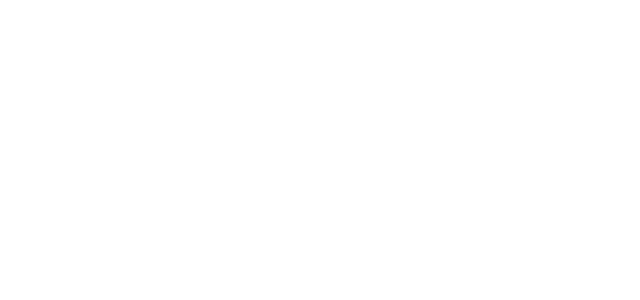
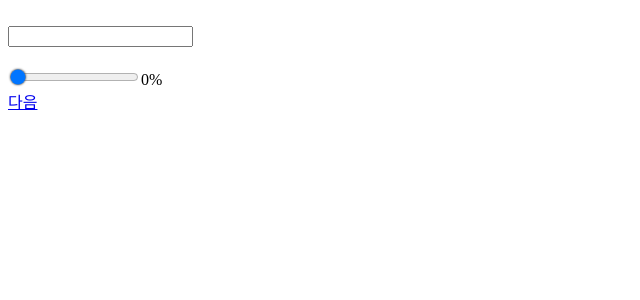
Before and after one commit to Chohyejin53/toyproject, a React (Create React App) app in the folder test_local_storage/: page /bartype in a window 1280 px wide. Before the commit this address had no page. Shown: the top 300 px of the page, without its empty margins (0-640 px from the left). Built offline with nearby package versions, Linux system fonts and the light colour scheme.

Commit message:
[230410] 프로그래스바 별도 생성

```diff
--- a/test_local_storage/src/App.js
+++ b/test_local_storage/src/App.js
@@ -1,5 +1,6 @@
 import React, { useState } from "react";
 import { Route, Routes } from "react-router-dom";
+import BarType from "./pages/BarType";
 import About from "./pages/About";
 import Home from "./pages/Home";
 import SaveInfo from "./pages/SaveInfo.jsx";
@@ -24,6 +25,10 @@
       <Routes>
         <Route path="/" element={<Home />} />
         <Route
+          path="/bartype"
+          element={<BarType savedInputs={savedInputs} />}
+        />
+        <Route
           path="/about"
           element={<About onSave={handleSave} savedInputs={savedInputs} />}
         />
--- a/test_local_storage/src/pages/About.jsx
+++ b/test_local_storage/src/pages/About.jsx
@@ -2,29 +2,35 @@
 import { Link } from "react-router-dom";
 
 const About = () => {
-  // 상태 변수로 input 값을 관리
   const [inputValue, setInputValue] = useState("");
 
-  // 저장 버튼 클릭 이벤트 처리 함수
-  const handleClick = () => {
-    localStorage.setItem(
-      `saveInput_${Date.now()}`,
-      JSON.stringify({ text: inputValue })
-    );
+  const handleInputChange = (event) => {
+    setInputValue(event.target.value);
+  };
+
+  const handleSaveClick = () => {
+    const data = {
+      emotion_text: inputValue,
+    };
+    localStorage.setItem(`about_${Date.now()}`, JSON.stringify(data));
     setInputValue("");
   };
 
   return (
     <div>
-      <input
-        type="text"
-        value={inputValue}
-        onChange={(event) => setInputValue(event.target.value)}
-      />
-      <button id="saveButton" onClick={handleClick}>
-        저장하기
-      </button>
-      <Link to="/saveinfo">저장된 값 보기</Link>
+      <h2>감정 쓰기</h2>
+      <div>
+        <input
+          id="emotion_text"
+          type="text"
+          value={inputValue}
+          onChange={handleInputChange}
+        />
+      </div>
+      <button onClick={handleSaveClick}>저장하기</button>
+      <div>
+        <Link to="/saveinfo">저장된 값 보기</Link>
+      </div>
     </div>
   );
 };
--- /dev/null
+++ b/test_local_storage/src/pages/BarType.jsx
@@ -0,0 +1,59 @@
+import React, { useState } from "react";
+import { Link } from "react-router-dom";
+import "./BarType.scss";
+
+const BarType = () => {
+  const [inputValue, setInputValue] = useState("");
+  const [percent, setPercent] = useState(0);
+
+  const handleInputChange = (event) => {
+    setInputValue(event.target.value);
+  };
+
+  const handlePercentChange = (event) => {
+    setPercent(event.target.value);
+  };
+
+  const handleNextClick = () => {
+    // const data = {
+    //   emotion_title: inputValue,
+    //   percent: percent,
+    // };
+    // localStorage.setItem(`bar_${Date.now()}`, JSON.stringify(data));
+
+    const data = {
+      text: inputValue,
+      percent: percent,
+      emotion_text: "감정 설명을 입력해주세요.",
+    };
+    localStorage.setItem(`bar_${Date.now()}`, JSON.stringify(data));
+  };
+
+  return (
+    <div>
+      <h2>
+        <input
+          id="emotion_title"
+          type="text"
+          value={inputValue}
+          onChange={handleInputChange}
+        />
+      </h2>
+      <input
+        type="range"
+        min={0}
+        max={100}
+        value={percent}
+        onChange={handlePercentChange}
+      />
+      <span id="percent">{percent}%</span>
+      <div>
+        <Link to="/about" onClick={handleNextClick}>
+          다음
+        </Link>
+      </div>
+    </div>
+  );
+};
+
+export default BarType;
--- /dev/null
+++ b/test_local_storage/src/pages/BarType.scss
@@ -0,0 +1,39 @@
+// Thumb
+input[type=”range”]::-webkit-slider-thumb
+input[type=”range”]::-moz-range-thumb
+input[type=”range”]::-ms-thumb
+
+// Track
+input[type=”range”]::-webkit-slider-runnable-track
+input[type=”range”]::-moz-range-track
+input[type=”range”]::-ms-track
+
+input[type="range"] {
+  -webkit-appearance: none;
+  margin-right: 15px;
+  width: 200px;
+  height: 7px;
+  background: rgba(255, 255, 255, 0.6);
+  border-radius: 5px;
+  background-image: linear-gradient(#ff4500, #ff4500);
+  background-size: 70% 100%;
+  background-repeat: no-repeat;
+}
+
+input[type="range"]::-webkit-slider-thumb {
+  -webkit-appearance: none;
+  height: 20px;
+  width: 20px;
+  border-radius: 50%;
+  background: #ff4500;
+  cursor: ew-resize;
+  box-shadow: 0 0 2px 0 #555;
+  transition: background 0.3s ease-in-out;
+}
+
+input[type="range"]::-webkit-slider-runnable-track {
+  -webkit-appearance: none;
+  box-shadow: none;
+  border: none;
+  background: transparent;
+}
--- a/test_local_storage/src/pages/Home.jsx
+++ b/test_local_storage/src/pages/Home.jsx
@@ -6,7 +6,7 @@
     <div>
       <h1>감정 저장소</h1>
       <span>
-        <Link to="/About"> 입장하기</Link>
+        <Link to="/BarType"> 입장하기</Link>
       </span>
     </div>
   );
--- a/test_local_storage/src/pages/SaveInfo.jsx
+++ b/test_local_storage/src/pages/SaveInfo.jsx
@@ -1,45 +1,214 @@
-import React, { useState } from "react";
+// import React, { useState, useEffect } from "react";
+// import "./SaveInfo.scss";
+
+// const SaveInfo = () => {
+//   const [dataList, setDataList] = useState([]);
+
+//   useEffect(() => {
+//     const keys = Object.keys(localStorage).filter(
+//       (key) => key.startsWith("bar_") || key.startsWith("about_")
+//     );
+//     const dataList = keys.map((key) => {
+//       const data = JSON.parse(localStorage.getItem(key));
+//       return { ...data, key };
+//     });
+//     setDataList(dataList);
+//   }, []);
+
+//   const handleDeleteClick = (key) => {
+//     localStorage.removeItem(key);
+//     setDataList((prevDataList) =>
+//       prevDataList.filter((data) => data.key !== key)
+//     );
+//   };
+
+//   const handleAllDeleteClick = () => {
+//     localStorage.clear();
+//     setDataList([]);
+//   };
+
+//   return (
+//     <div>
+//       <h1>저장된 값 목록</h1>
+//       <button onClick={handleAllDeleteClick}>전체 삭제</button>
+//       <div>
+//         {dataList.map((data) => (
+//           <div key={data.key}>
+//             <div>
+//               {[data.percent, data.emotion_title].map((item, index) => (
+//                 <span key={index}>{item} </span>
+//               ))}
+//             </div>
+//             {data.emotion_text && <div>{data.emotion_text}</div>}
+//             <button onClick={() => handleDeleteClick(data.key)}>삭제</button>
+//           </div>
+//         ))}
+//       </div>
+//     </div>
+//   );
+// };
+
+// // export default SaveInfo;
+
+// import React, { useState, useEffect } from "react";
+// import "./SaveInfo.scss";
+
+// const SaveInfo = () => {
+//   const [dataList, setDataList] = useState([]);
+
+//   useEffect(() => {
+//     const keys = Object.keys(localStorage).filter(
+//       (key) => key.startsWith("bar_") || key.startsWith("about_")
+//     );
+//     const dataList = keys.map((key) => {
+//       const data = JSON.parse(localStorage.getItem(key));
+//       return { ...data, key };
+//     });
+//     setDataList(dataList);
+//   }, []);
+
+//   const handleDeleteClick = (key) => {
+//     localStorage.removeItem(key);
+//     setDataList((prevDataList) =>
+//       prevDataList.filter((data) => data.key !== key)
+//     );
+//   };
+
+//   const handleAllDeleteClick = () => {
+//     localStorage.clear();
+//     setDataList([]);
+//   };
+
+//   return (
+//     <div>
+//       <h1>저장된 값 목록</h1>
+//       <button onClick={handleAllDeleteClick}>전체 삭제</button>
+//       {dataList.map((data, index) => (
+//         <div key={data.key}>
+//           <div>
+//             {[`${data.percent}%`, data.emotion_title].map((item, index) => (
+//               <span key={index}>{item} </span>
+//             ))}
+//           </div>
+//           {data.emotion_text && <div>{data.emotion_text}</div>}
+//           {index === dataList.length - 1 && (
+//             <button onClick={() => handleDeleteClick(data.key)}>삭제</button>
+//           )}
+//         </div>
+//       ))}
+//     </div>
+//   );
+// };
+
+// export default SaveInfo;
+
+// import React, { useState, useEffect } from "react";
+// import "./SaveInfo.scss";
+
+// const SaveInfo = () => {
+//   const [dataList, setDataList] = useState([]);
+
+//   useEffect(() => {
+//     const keys = Object.keys(localStorage).filter(
+//       (key) => key.startsWith("bar_") || key.startsWith("about_")
+//     );
+//     const dataList = keys.map((key) => {
+//       const data = JSON.parse(localStorage.getItem(key));
+//       return { ...data, key };
+//     });
+//     setDataList(dataList);
+//   }, []);
+
+//   const handleDeleteClick = (key) => {
+//     localStorage.removeItem(key);
+//     setDataList((prevDataList) =>
+//       prevDataList.filter((data) => data.key !== key)
+//     );
+//   };
+
+//   const handleAllDeleteClick = () => {
+//     localStorage.clear();
+//     setDataList([]);
+//   };
+
+//   return (
+//     <div>
+//       <h1>저장된 값 목록</h1>
+//       <button onClick={handleAllDeleteClick}>전체 삭제</button>
+//       {dataList.map((data, index) => (
+//         <div key={data.key}>
+//           <div>
+//             <span>{`${data.percent}% `}</span>
+//             <span>{data.emotion_title}</span>
+//           </div>
+//           {data.emotion_text && <div>{data.emotion_text}</div>}
+//           {index === dataList.length - 1 && (
+//             <button onClick={() => handleDeleteClick(data.key)}>삭제</button>
+//           )}
+//         </div>
+//       ))}
+//     </div>
+//   );
+// };
+
+// export default SaveInfo;
+
+import React, { useState, useEffect } from "react";
 import "./SaveInfo.scss";
 
 const SaveInfo = () => {
-  // 로컬 스토리지에서 저장된 모든 값을 가져와 배열로 저장
-  const [savedInputs, setSavedInputs] = useState(
-    Object.entries(localStorage)
-      .filter(([key, value]) => key.startsWith("saveInput"))
-      .map(([key, value]) => ({ key, value }))
-  );
+  const [dataList, setDataList] = useState([]);
 
-  // 삭제 버튼 클릭 이벤트 핸들러
-  const handleRemove = (key) => {
+  useEffect(() => {
+    const keys = Object.keys(localStorage).filter(
+      (key) => key.startsWith("bar_") || key.startsWith("about_")
+    );
+    const dataList = keys.map((key) => {
+      const data = JSON.parse(localStorage.getItem(key));
+      return { ...data, key };
+    });
+    setDataList(dataList);
+  }, []);
+
+  const handleDeleteClick = (key) => {
     localStorage.removeItem(key);
-    setSavedInputs((prevState) =>
-      prevState.filter((savedInput) => savedInput.key !== key)
+    setDataList((prevDataList) =>
+      prevDataList.filter((data) => data.key !== key)
     );
   };
 
-  // 전체 삭제 버튼 클릭 이벤트 핸들러
-  const handleAllRemove = () => {
+  const handleAllDeleteClick = () => {
     localStorage.clear();
-    setSavedInputs([]);
+    setDataList([]);
   };
 
   return (
     <div>
       <h1>저장된 값 목록</h1>
-      <button onClick={handleAllRemove}>전체 삭제</button>
-      <ul>
-        {/* 로컬 스토리지에서 가져온 값들을 순회하며 리스트 아이템으로 출력 */}
-        {savedInputs.map(({ key, value }, index) => {
-          const parsedValue = JSON.parse(value);
-          const text = parsedValue.text;
-          return (
-            <li key={index}>
-              {text}
-              <button onClick={() => handleRemove(key)}>삭제</button>
-            </li>
-          );
-        })}
-      </ul>
+      <button onClick={handleAllDeleteClick}>전체 삭제</button>
+      {/* {dataList.map((data, index) => (
+        <div key={data.key}>
+          <div>
+            <span id="test"></span>
+            {data.emotion_text && <div>{data.emotion_text}</div>}
+          </div>
+          {index === dataList.length - 1 && (
+            <button onClick={() => handleDeleteClick(data.key)}>삭제</button>
+          )}
+        </div>
+      ))} */}
+      {dataList.map((data, index) => (
+        <div key={data.key}>
+          <div>
+            <span>{data.percent}%</span>
+            <span>{data.text}</span>
+          </div>
+          {data.emotion_text && <div>{data.emotion_text}</div>}
+          {index === dataList.length - 1 && (
+            <button onClick={() => handleDeleteClick(data.key)}>삭제</button>
+          )}
+        </div>
+      ))}
     </div>
   );
 };
```
